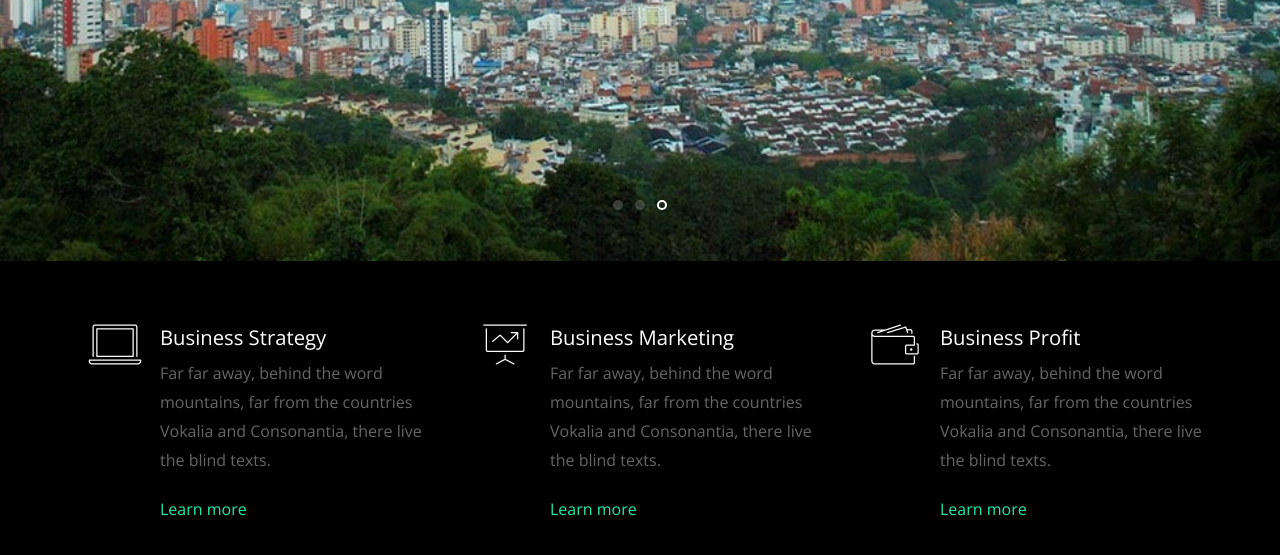
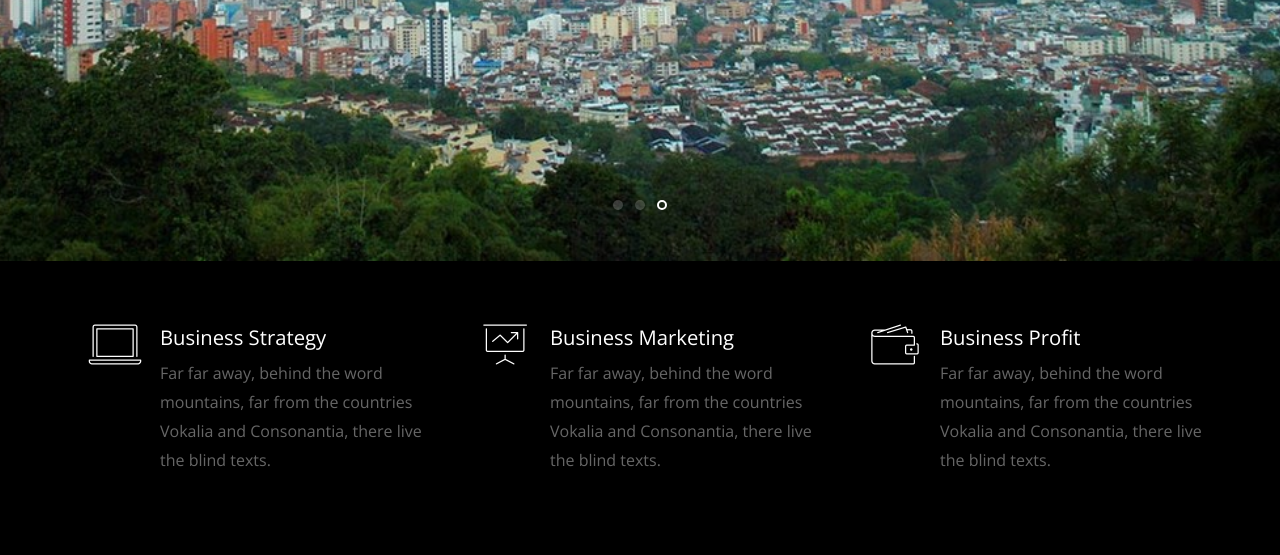
Before and after one commit to EMAUIS/UIS-EMA, a website: page index.html in a window 1280 px wide. Shown: the part 539-1094 px from the top of the page. Drawn offline with nearby package versions, Linux system fonts and the light colour scheme; files whose address does not match are found by name.

Commit message:
Update index.html

```diff
--- a/index.html
+++ b/index.html
@@ -114,7 +114,6 @@
             <div class="text">
               <h3 class="heading">Business Strategy</h3>
               <p>Far far away, behind the word mountains, far from the countries Vokalia and Consonantia, there live the blind texts. </p>
-              <p><a href="single-page.html">Learn more</a></p>
             </div>
 
           </div>
@@ -127,7 +126,6 @@
             <div class="text">
               <h3 class="heading">Business Marketing</h3>
               <p>Far far away, behind the word mountains, far from the countries Vokalia and Consonantia, there live the blind texts. </p>
-              <p><a href="single-page.html">Learn more</a></p>
             </div>
           </div>
         </div>
@@ -139,7 +137,6 @@
             <div class="text">
               <h3 class="heading">Business Profit</h3>
               <p>Far far away, behind the word mountains, far from the countries Vokalia and Consonantia, there live the blind texts. </p>
-              <p><a href="single-page.html">Learn more</a></p>
             </div>
           </div>
         </div>
```
